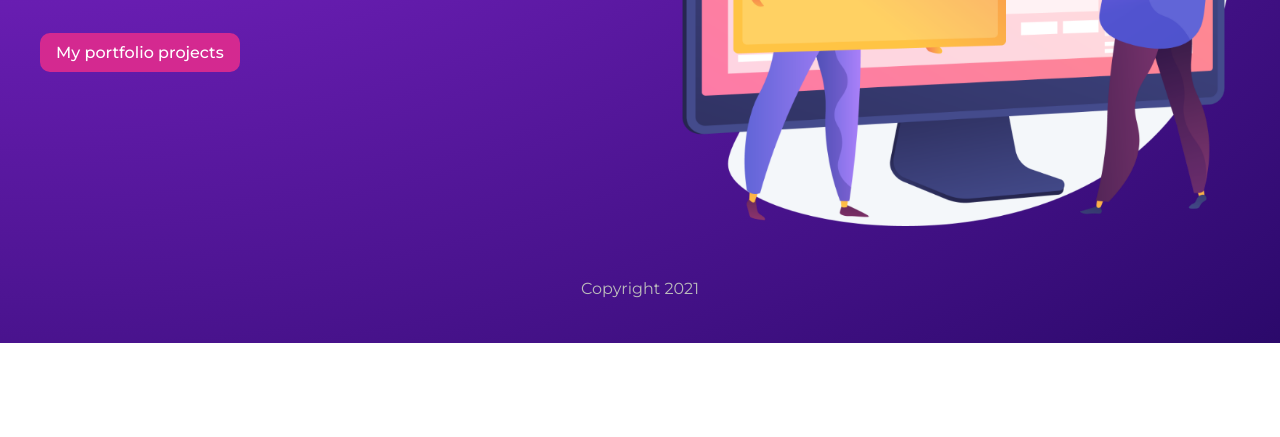
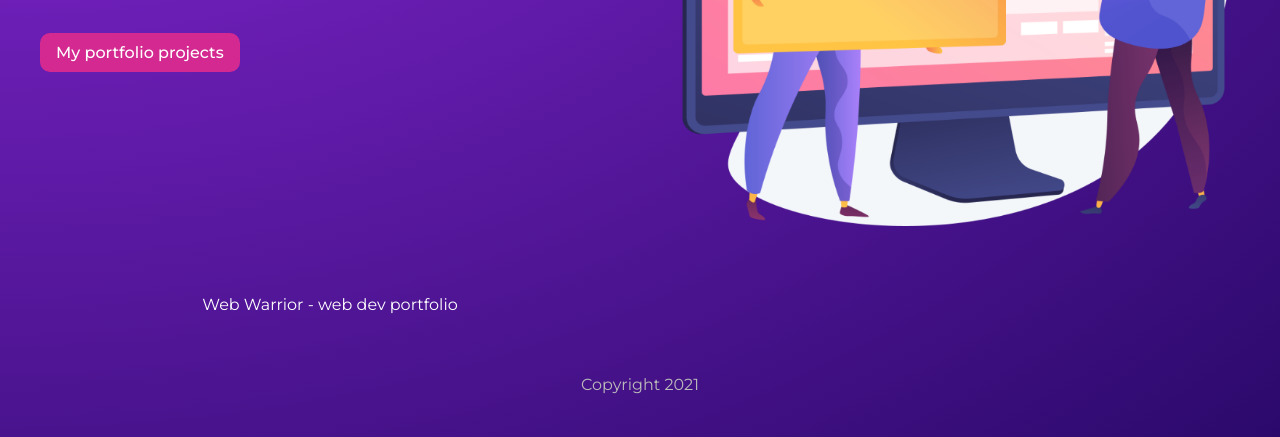
Before and after one commit to NaumanNazir/portfolio, a Gatsby site: page / in a window 1280 px wide. Shown: the part 457-894 px from the top of the page. Before the commit the page ends 800 px from the top, so only its background shows below. Built offline with nearby package versions, Linux system fonts and the light colour scheme; Gatsby itself is replaced by a stand-in of ours.

Commit message:
fetched data from graphql to home page

```diff
--- a/gatsby-config.js
+++ b/gatsby-config.js
@@ -7,4 +7,9 @@
 module.exports = {
   /* Your site config here */
   plugins: [],
+  siteMetadata: {
+    title: "Web Warrior",
+    description: "web dev portfolio",
+    copyright: "This website is copyright 2021 Web Warrior",
+  },
 }
--- a/src/pages/index.js
+++ b/src/pages/index.js
@@ -1,9 +1,13 @@
 import React from "react"
-import { Link } from "gatsby"
+import { graphql, Link } from "gatsby"
 import Layout from "../components/Layout"
 import * as styles from "../styles/home.module.css"
 
-export default function Home() {
+export default function Home({ data }) {
+  console.log(data)
+
+  const { title, description } = data.site.siteMetadata
+
   return (
     <Layout>
       <section className={styles.header}>
@@ -16,7 +20,21 @@ export default function Home() {
           </Link>
         </div>
         <img src="/banner.png" alt="site banner" style={{ maxWidth: "100%" }} />
+        <p>
+          {title} - {description}
+        </p>
       </section>
     </Layout>
   )
 }
+
+export const query = graphql`
+  query SiteInfo {
+    site {
+      siteMetadata {
+        title
+        description
+      }
+    }
+  }
+`
```
